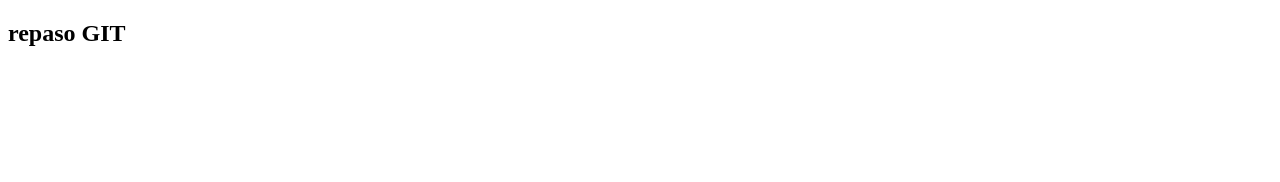
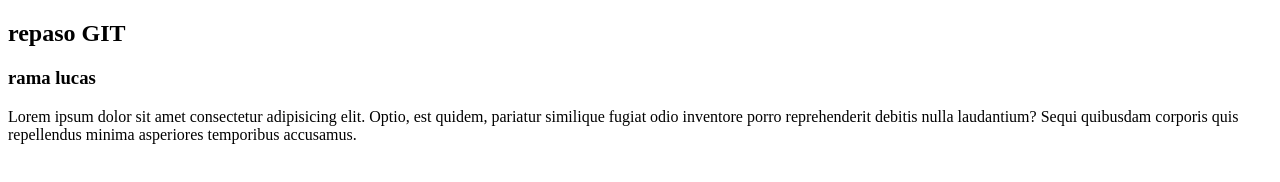
Before and after one commit to Sebastian-Castillo0/clase4, a plain HTML site: page index.html in a window 1280 px wide. Drawn offline with Linux system fonts and the light colour scheme.

Commit message:
rama-lucas; git commit -m rama-lucas

```diff
--- a/index.html
+++ b/index.html
@@ -15,6 +15,12 @@
             <div>
                 <h1>repaso GIT</h1>
             </div>
+            <div>
+                <h3>rama lucas</h3>
+                <p>Lorem ipsum dolor sit amet consectetur adipisicing elit. Optio, est quidem, pariatur similique fugiat odio inventore porro reprehenderit debitis nulla laudantium? Sequi quibusdam corporis quis repellendus minima asperiores temporibus accusamus.
+
+                </p>
+            </div>
         </section>
     </main>
     <footer>
```
